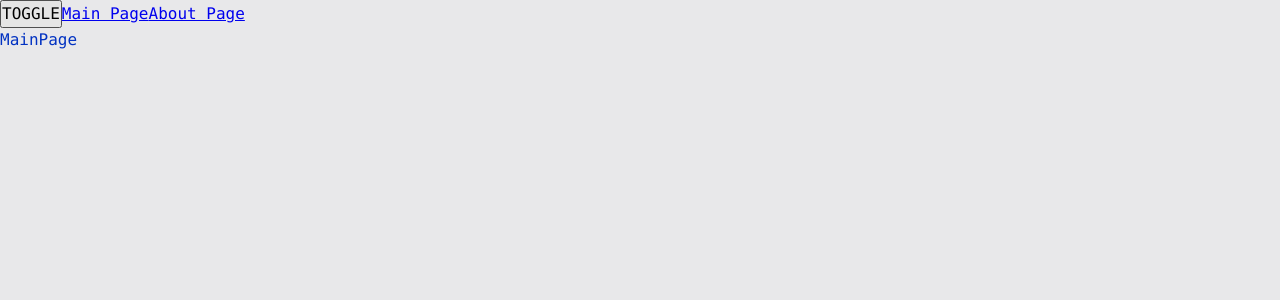
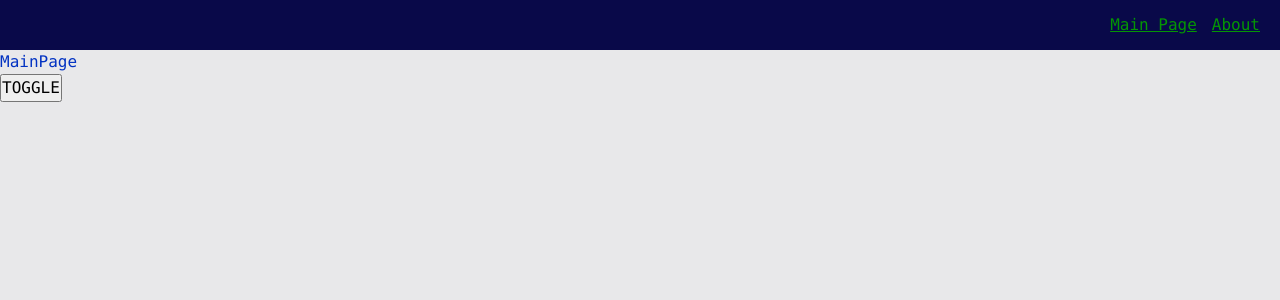
Before and after one commit to Cesar90/react-typescript-webpack-docker, a React app: page / in a window 1280 px wide. Shown: the top 300 px of the page. Built offline with nearby package versions, Linux system fonts and the light colour scheme.

Commit message:
Navbar Template for development First UI Kit component

```diff
--- a/src/app/App.tsx
+++ b/src/app/App.tsx
@@ -1,18 +1,17 @@
-import { Link } from 'react-router-dom';
 import { useTheme } from 'app/providers/ThemeProvider';
 import { classNames } from 'shared/lib/classNames/classNames';
+import { AppRouter } from './providers/router';
 import './styles/index.scss';
-import { AppRouter } from './providers/router';
+import { Navbar } from 'widgets/Navbar';
 
 const App = () => {
     const { theme, toogleTheme } = useTheme()
 
     return (
         <div className={classNames('app', { hovered: true, selected: true }, [theme, 'cls2', 'cls3'])}>
+            <Navbar />
+            <AppRouter />
             <button onClick={toogleTheme}>TOGGLE</button>
-            <Link to={'/'}>Main Page</Link>
-            <Link to={'/about'}>About Page</Link>
-            <AppRouter />
         </div>
     )
 }
--- a/src/app/providers/router/ui/AppRouter.tsx
+++ b/src/app/providers/router/ui/AppRouter.tsx
@@ -1,7 +1,5 @@
 import { Suspense } from 'react'
 import { Route, Routes } from 'react-router-dom'
-import { AboutPage } from 'pages/AboutPage'
-import { MainPage } from 'pages/MainPage'
 import { routeConfig } from 'shared/config/routeConfig/routeConfig'
 
 const AppRouter = () => {
--- a/src/app/styles/themes/dark.scss
+++ b/src/app/styles/themes/dark.scss
@@ -1,6 +1,8 @@
 .app.dark {
     --bg-color: #0e0e75;
-
-    --primary-color: #049604;
-    --secondary-color: #04ff04;
+    --inverted-bg-color: #e8e8ea;
+    --primary-color: #04ff04;
+    --secondary-color: #049604;
+    --inverted-primary-color: #0232c2;
+    --inverted-secondary-color: #0449e0;
 }
--- a/src/app/styles/variables/global.scss
+++ b/src/app/styles/variables/global.scss
@@ -8,4 +8,16 @@
     --font-size-l: 24px;
     --font-line-l: 32px;
     --font-l: var(--font-size-l) / var(--font-line-l) var(--font-family-main);
+
+    --font-size-xl: 32px;
+    --font-line-xl: 40px;
+    --font-xl: var(--font-size-xl) / var(--font-line-xl) var(--font-family-main);
+
+    --navbar-height: 50px;
+    --sidebar-width: 300px;
+    --sidebar-width-collapsed: 80px;
+    --modal-z-index: 10;
+    --overlay-color: rgba(0 0 0 / 60%);
+    --red-light: #ff00;
+    --red-dark: #ce0505;
 }
--- a/src/shared/lib/classNames/classNames.ts
+++ b/src/shared/lib/classNames/classNames.ts
@@ -2,10 +2,10 @@
 // remove-btn hovered selectable pdg
 type Mods = Record<string, boolean | string>
 
-export function classNames(cls: string, mods: Mods, additional: string[]): string {
+export function classNames(cls: string, mods: Mods = {}, additional: string[] = []): string {
     return [
         cls,
-        ...additional,
+        ...additional.filter(Boolean),
         ...Object.entries(mods)
             .filter(([className, value]) => Boolean(value))
             .map(([className]) => className)
--- /dev/null
+++ b/src/shared/ui/AppLink/AppLink.module.scss
@@ -0,0 +1,15 @@
+.AppLink {
+    color: var(--primary-color);
+}
+
+.primary {
+    color: var(--primary-color)
+}
+
+.secundary {
+    color: var(--inverted-primary-color)
+}
+
+.red {
+    color: red
+}
--- /dev/null
+++ b/src/shared/ui/AppLink/AppLink.tsx
@@ -0,0 +1,37 @@
+import { FC } from 'react'
+import { Link, LinkProps } from 'react-router-dom';
+import { classNames } from 'shared/lib/classNames/classNames'
+import cls from './AppLink.module.scss';
+
+export enum AppLinkTheme {
+    PRIMARY = 'primary',
+    SECUNDARY = 'secundary',
+    RED = 'red'
+}
+
+interface AppLinkProps extends LinkProps {
+    className?: string;
+    theme?: AppLinkTheme
+}
+
+export const AppLink: FC<AppLinkProps> = (props) => {
+    const {
+        to,
+        className,
+        children,
+        theme = AppLinkTheme.PRIMARY,
+        ...otherProps
+    } = props;
+
+
+
+    return (
+        <Link
+            to={to}
+            className={classNames(cls.AppLink, { [cls[theme]]: true }, [className])}
+            {...otherProps}
+        >
+            {children}
+        </Link>
+    )
+}
--- /dev/null
+++ b/src/widgets/Navbar/index.ts
@@ -0,0 +1,5 @@
+import { Navbar } from "./ui/Navbar";
+
+export {
+    Navbar
+}
--- /dev/null
+++ b/src/widgets/Navbar/ui/Navbar.module.scss
@@ -0,0 +1,16 @@
+.Navbar {
+    width: 100%;
+    height: var(--navbar-height);
+    background: var(--inverted-bg-color);
+    display: flex;
+    align-items: center;
+    padding: 20px;
+}
+
+.links {
+    margin-left: auto;
+}
+
+.mainLink {
+    margin-right: 15px;
+}
--- /dev/null
+++ b/src/widgets/Navbar/ui/Navbar.tsx
@@ -0,0 +1,27 @@
+import { classNames } from 'shared/lib/classNames/classNames';
+import { AppLink, AppLinkTheme } from 'shared/ui/AppLink/AppLink';
+import cls from './Navbar.module.scss';
+
+interface NavbarProps {
+    className?: string;
+}
+
+export const Navbar = ({ className }: NavbarProps) => {
+    return (
+        <div className={classNames(cls.Navbar, {}, [className])}>
+            <div className={cls.links}>
+                <AppLink
+                    theme={AppLinkTheme.SECUNDARY}
+                    to={'/'}
+                    className={cls.mainLink}>
+                    Main Page
+                </AppLink>
+                <AppLink
+                    theme={AppLinkTheme.SECUNDARY}
+                    to={'/about'}>
+                    About
+                </AppLink>
+            </div>
+        </div>
+    )
+}
```
